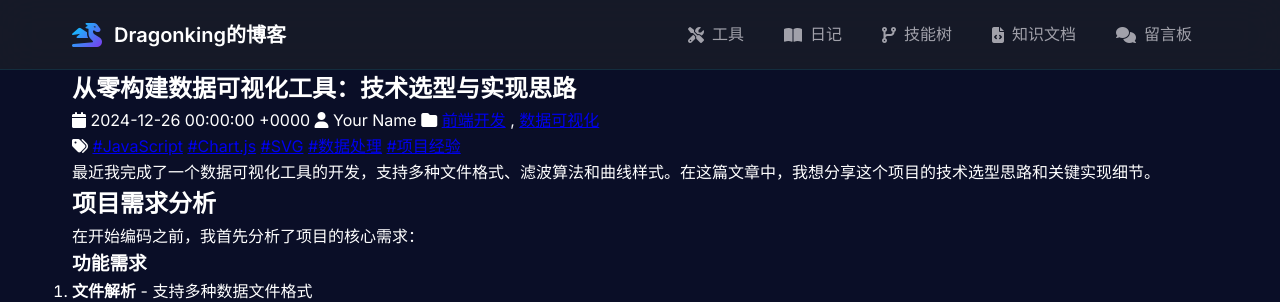
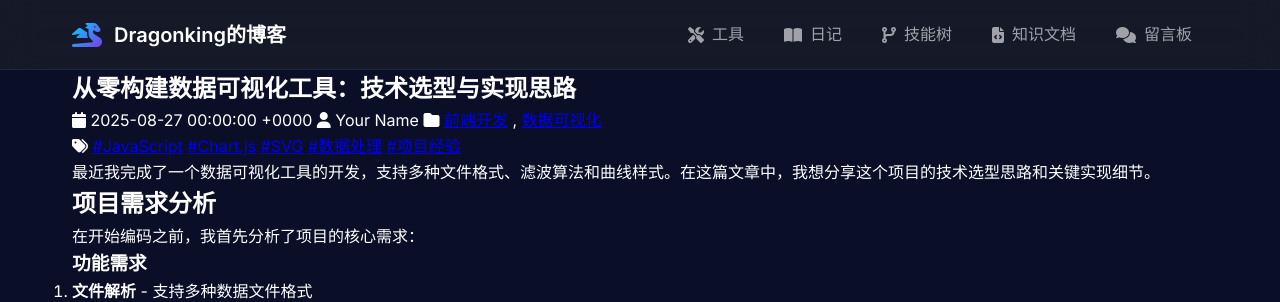
Before and after one commit to DragonKingwhd/dragonkingwhd.github.io, a Jekyll site: the page built from _posts/2024-12-26-building-data-visualization-tool.md, in a window 1280 px wide and 900 px high. Shown: the top 302 px of the window. Built offline with Jekyll 4.4.1, drawn with Linux system fonts in a browser that asks for light colours; comment, search, counter and statistics services are not loaded.

Commit message:
2025-08-27-building-data-visualization-tool.md

```diff
--- a/_posts/2024-12-26-building-data-visualization-tool.md
+++ b/_posts/2024-12-26-building-data-visualization-tool.md
@@ -1,7 +1,7 @@
 ---
 layout: post
 title: "从零构建数据可视化工具：技术选型与实现思路"
-date: 2024-12-26
+date: 2025-08-27
 categories: [前端开发, 数据可视化]
 tags: [JavaScript, Chart.js, SVG, 数据处理, 项目经验]
 author: "Your Name"
```
